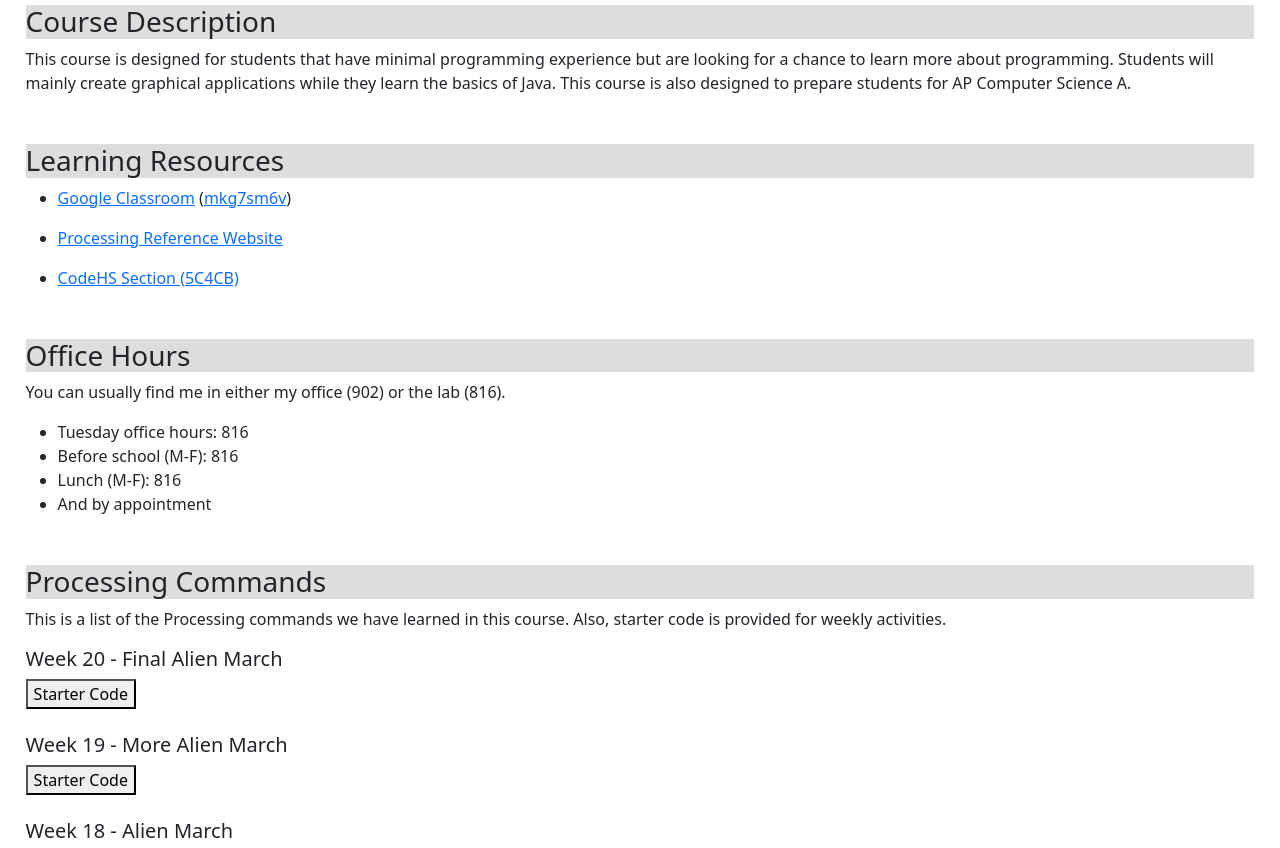
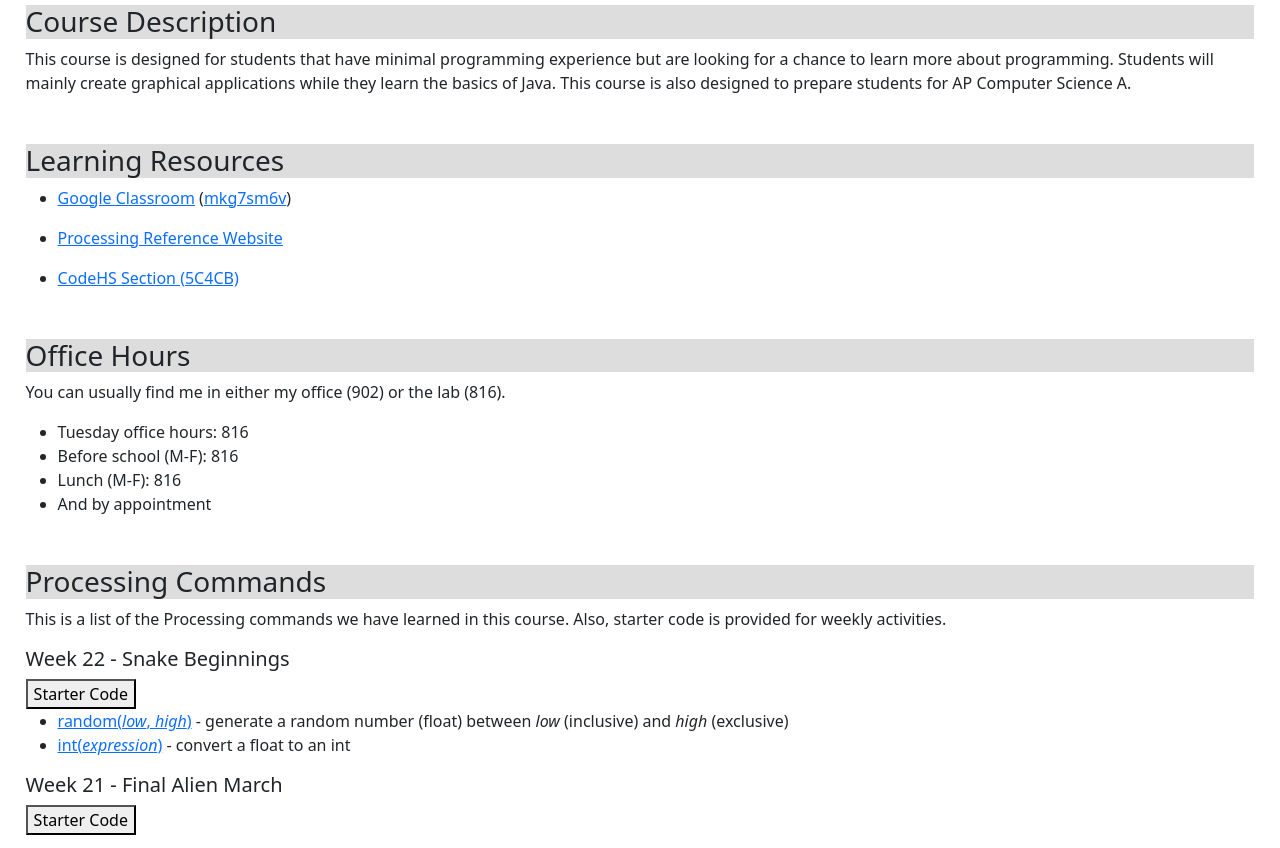
Before and after one commit to chadwickcs-murphy/ChadwickCS-Murphy.github.io, a plain HTML site: page intro.html in a window 1280 px wide. Shown: the part 102-950 px from the top of the page. Drawn offline with Linux system fonts and the light colour scheme.

Commit message:
25-26 updates

```diff
--- a/intro.html
+++ b/intro.html
@@ -721,12 +721,12 @@
             });
         }
     </script>
-
-    <h5>Week 24 - Beginning Snake</h5>
+-->
+    <h5>Week 22 - Snake Beginnings</h5>
     <button title="Copy code to clipboard" onclick="copyToClipboard24()">Starter Code</button>
     <br>
     <ul>
-        <li><a href="https://processing.org/reference/random_.html" target="_blank">random(<i>low</i>, <i>high</i>)</a> - generate a random number between <i>low</i> (inclusive) and <i>high</i> (exclusive)</li>
+        <li><a href="https://processing.org/reference/random_.html" target="_blank">random(<i>low</i>, <i>high</i>)</a> - generate a random number (float) between <i>low</i> (inclusive) and <i>high</i> (exclusive)</li>
         <li><a href="https://processing.org/reference/intconvert_.html" target="_blank">int(<i>expression</i>)</a> - convert a float to an int</li>
     </ul>
 
@@ -817,8 +817,8 @@
             });
         }
     </script>
--->
-    <h5>Week 20 - Final Alien March</h5>
+
+    <h5>Week 21 - Final Alien March</h5>
     <button title="Copy code to clipboard" onclick="copyToClipboard23()">Starter Code</button>
     <br><br>
 
@@ -1305,7 +1305,7 @@
         }
     </script>
 
-    <h5>Week 19 - More Alien March</h5>
+    <h5>Week 20 - More Alien March</h5>
     <button title="Copy code to clipboard" onclick="copyToClipboard22()">Starter Code</button>
     <br><br>
 
```
